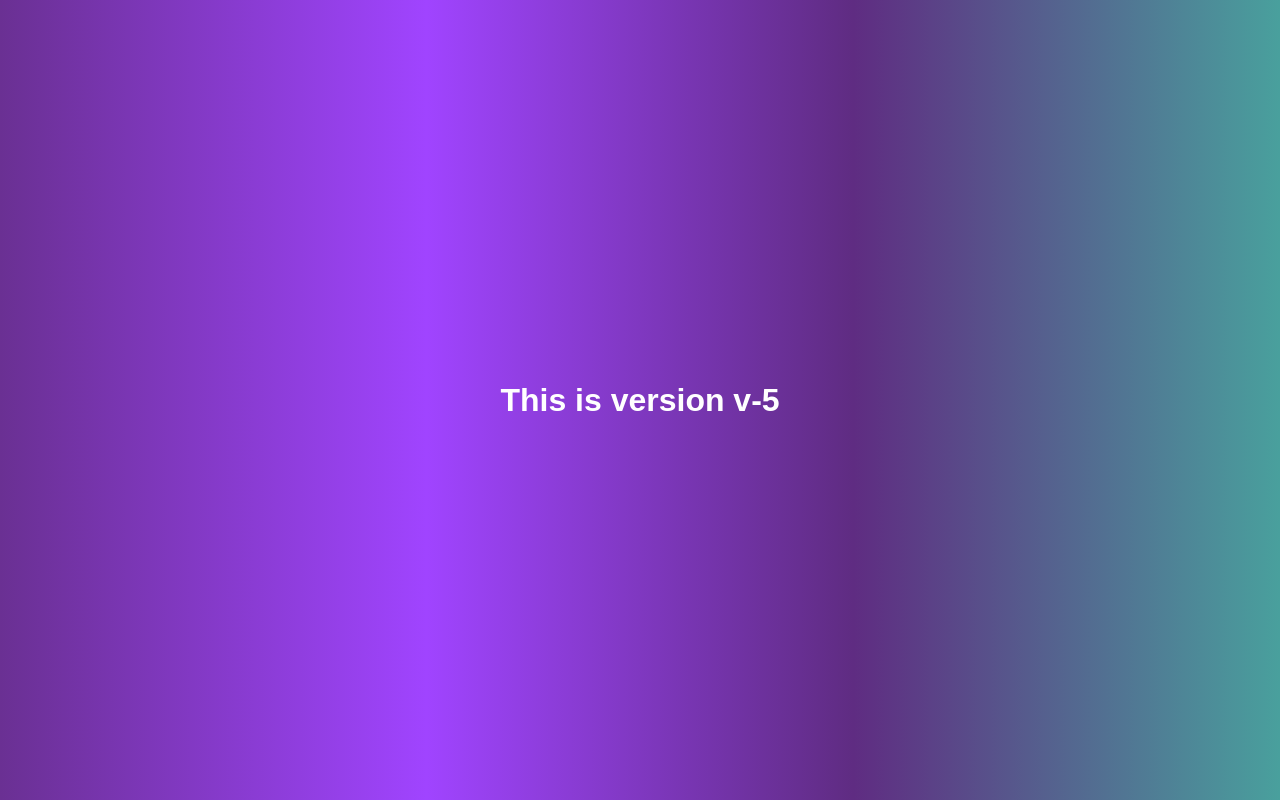
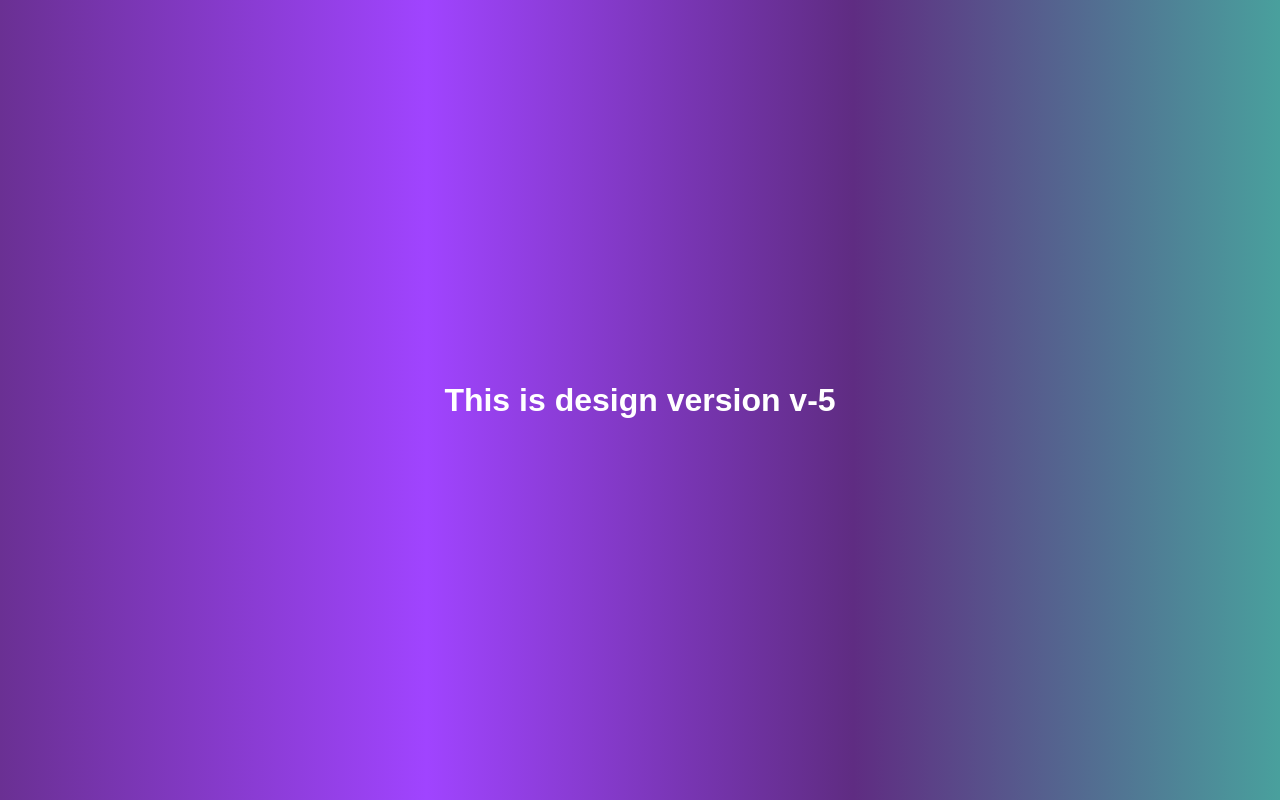
Before and after one commit to Satyajit-Tripathy-123/Myrepo, a plain HTML site: page index.html in a window 1280 px wide. Drawn offline with Linux system fonts and the light colour scheme.

Commit message:
changed h1

```diff
--- a/index.html
+++ b/index.html
@@ -7,6 +7,6 @@
     <title>Document</title>
 </head>
 <body>
-    <h1>This is version v-5</h1>
+    <h1>This is design version v-5</h1>
 </body>
 </html>
```
